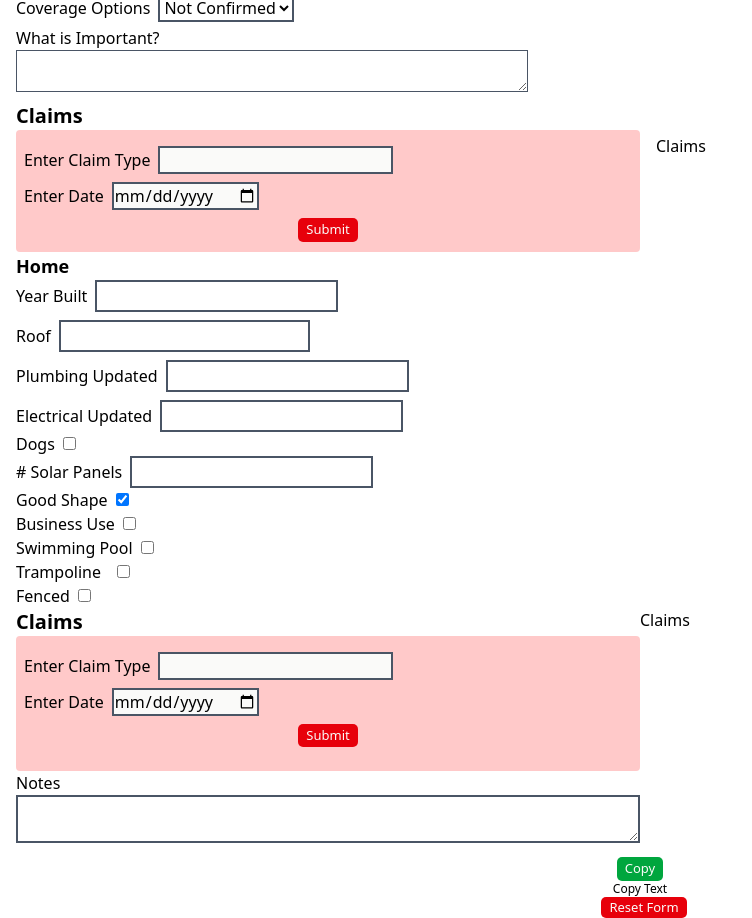
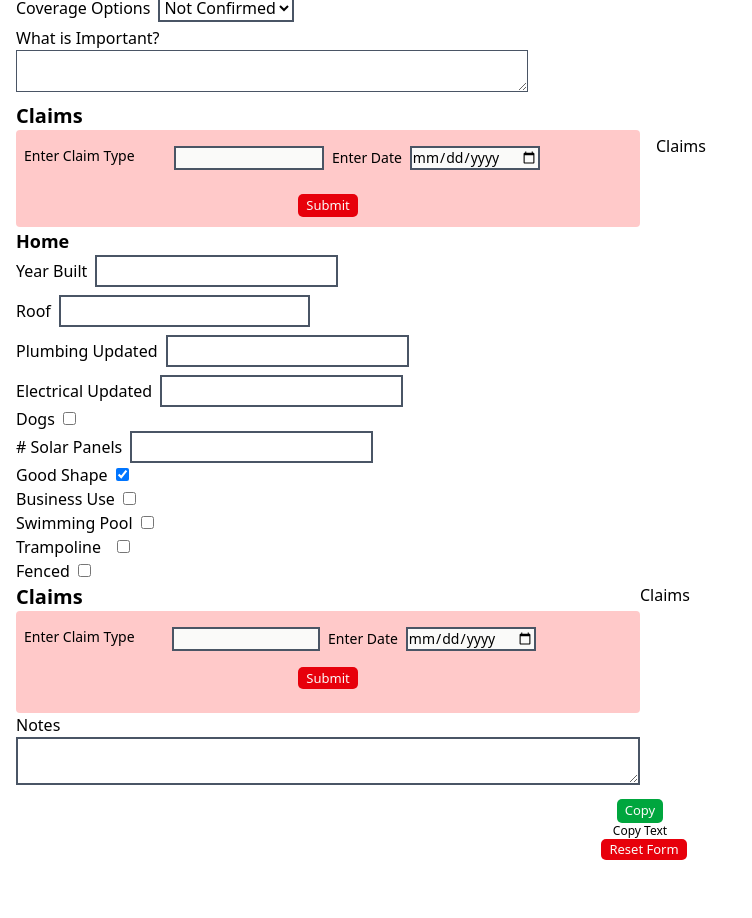
Before and after one commit to Jpatrick6420/propertyandcasualtywebsite, a React (Vite) app: page / in a window 1280 px wide. Shown: the part 938-1856 px from the top of the page, without its empty margins (0-752 px from the left). After the commit the page ends 1798 px from the top, so only its background shows below. Built offline with nearby package versions, Linux system fonts and the light colour scheme.

Commit message:
changed spacing in claims sections and text sizing

```diff
--- a/src/features/ClaimsSection.jsx
+++ b/src/features/ClaimsSection.jsx
@@ -23,8 +23,8 @@ function ClaimsSection({ handleCurrentData }) {
   return (
     <>
       <h3 className="font-bold text-xl">Claims</h3>
-      <section className="bg-red-200 px-2 py-0.5 pt-4 rounded-sm">
-        <div className=" mb-2">
+      <section className="bg-red-200 px-2 py-0.5 pt-4 rounded-sm grid grid-cols-2 gap-2 text-sm">
+        <div className=" mb-2 grid grid-cols-2">
           <label className="mr-2">Enter Claim Type</label>
           <input
             className="border-2 bg-stone-50 border-gray-600 "
@@ -42,7 +42,7 @@ function ClaimsSection({ handleCurrentData }) {
             onChange={(e) => handleFieldChange(e, "date")}
           />
         </div>
-        <div className="flex justify-center my-2">
+        <div className="flex justify-center my-2 col-span-2">
           <button
             className="px-2 py-0.5 bg-red-600 hover:bg-red-800 active:bg-red-600 text-stone-50 rounded-md"
             type="submit"
--- a/src/features/HomeClaimsSection.jsx
+++ b/src/features/HomeClaimsSection.jsx
@@ -19,8 +19,8 @@ function HomeCliaimsSection({ handleCurrentData }) {
   return (
     <>
       <h3 className="font-bold text-xl">Claims</h3>
-      <section className="bg-red-200 px-2 py-4 rounded-sm">
-        <div className=" mb-2 ">
+      <section className="bg-red-200 px-2 py-4 rounded-sm grid grid-cols-2 text-sm">
+        <div className=" mb-2 grid grid-cols-2  mr-2 ">
           <label className="mr-2">Enter Claim Type</label>
           <input
             className="border-2 border-gray-600  bg-stone-50"
@@ -38,7 +38,7 @@ function HomeCliaimsSection({ handleCurrentData }) {
             onChange={(e) => handleFieldChange(e, "date")}
           />
         </div>
-        <div className="flex justify-center my-2">
+        <div className="flex justify-center my-2 col-span-2">
           <button
             className="px-2 py-0.5 bg-red-600 hover:bg-red-800 active:bg-red-600 text-stone-50 rounded-md"
             type="submit"
```
